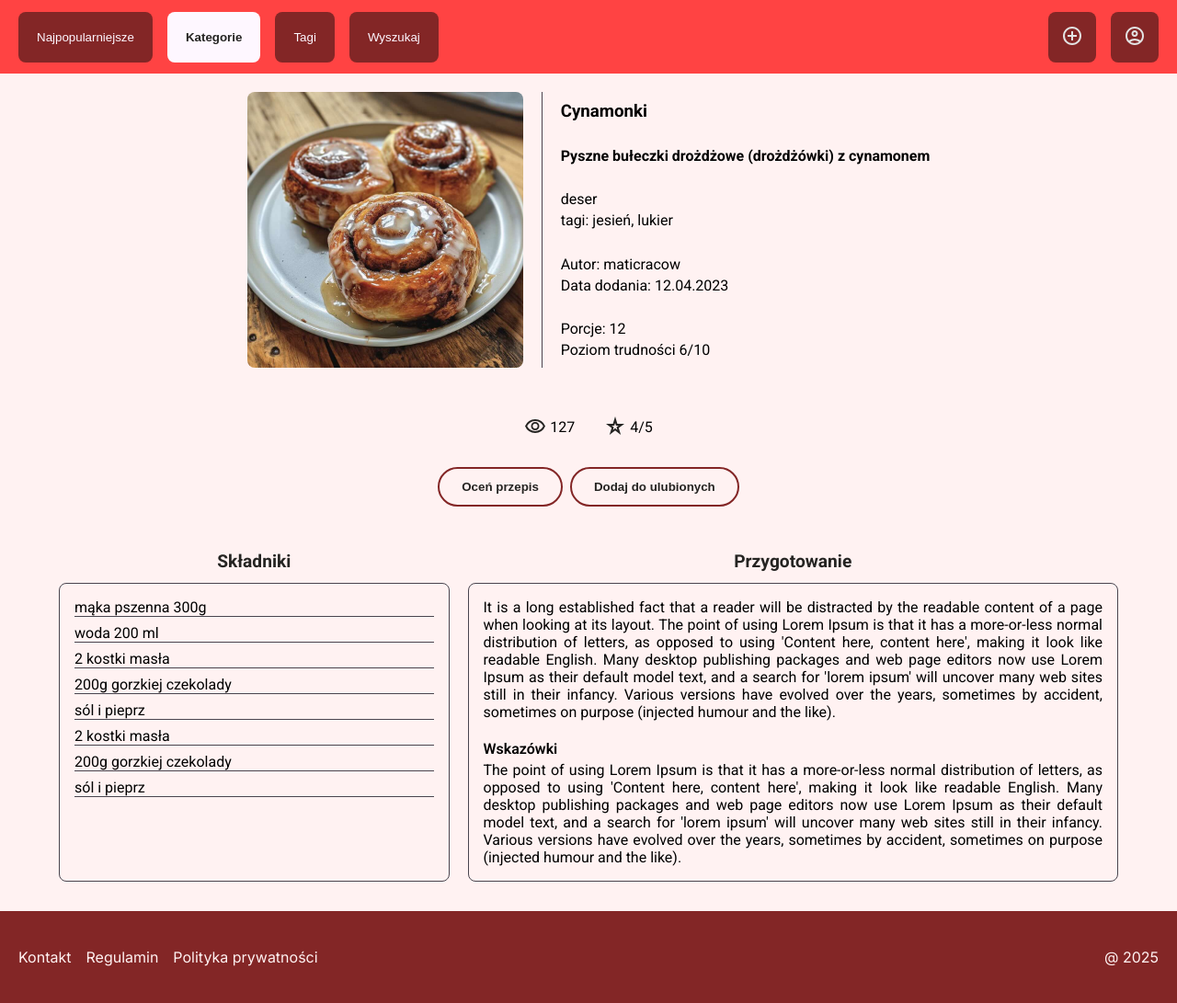
After one commit to jakubjachxwicz/food-diy, a PHP site: page /public/views/recipe.html in a window 1280 px wide. The commit adds this page. Shown: the whole page at 92% size. Run offline with PHP 8.4, Linux system fonts and the light colour scheme.

Commit message:
recipe ui done

```diff
--- a/Routing.php
+++ b/Routing.php
@@ -16,6 +16,10 @@ class Routing
         'recipes' => [
             'controller' => 'SecurityController',
             'action' => 'recipes'
+        ],
+        'recipe' => [
+            'controller' => 'SecurityController',
+            'action' => 'recipe'
         ]
     ];
 
@@ -26,6 +30,7 @@ class Routing
             case 'login':
             case 'register':
             case 'recipes':
+            case 'recipe':
                 $controller = self::$routes[$path]['controller'];
                 $action = self::$routes[$path]['action'];
 
--- /dev/null
+++ b/public/styles/recipe.css
@@ -0,0 +1,156 @@
+.main-recipe-card {
+    display: flex;
+    flex-direction: row;
+    gap: 20px;
+    margin: 20px 0;
+}
+
+.main-recipe-card > img {
+    width: 300px;
+    height: 300px;
+    object-fit: cover;
+    border-radius: 8px;
+}
+
+.recipe-info {
+    display: flex;
+    flex-direction: column;
+    gap: 8px;
+    justify-content: space-around;
+}
+
+.recipe-info-section {
+    display: flex;
+    flex-direction: column;
+    gap: 4px;
+}
+
+.recipe-info h4, .recipe-info h3 {
+    margin: 0;
+}
+
+.divider {
+    width: 1px;
+    background-color: var(--dark-gray-border);
+}
+
+.recipe-stats {
+    display: flex;
+    flex-direction: row;
+    gap: 32px;
+    margin: 32px 0;
+}
+
+.recipe-stats svg {
+    fill: var(--dark-bg-color);
+}
+
+.recipe-stats > div {
+    display: flex;
+    flex-direction: row;
+    align-items: center;
+    gap: 4px;
+}
+
+.buttons {
+    display: flex;
+    flex-direction: row;
+    gap: 8px;
+    margin-bottom: 16px;
+}
+
+.buttons button {
+    background: none;
+    color: var(--dark-bg-color);
+    border: 2px solid var(--dark-red);
+    font-weight: bold;
+    outline: none;
+    padding: 12px 24px;
+    border-radius: 24px;
+    cursor: pointer;
+}
+
+.content-section {
+    display: grid;
+    grid-template-columns: 3fr 5fr;
+    gap: 20px;
+    margin: 32px 0;
+    width: 90%;
+}
+
+.content-group {
+    display: flex;
+    flex-direction: column;
+    gap: 12px;
+}
+
+.content-group h3 {
+    margin: 0;
+    text-align: center;
+    font-size: 1.2rem;
+    color: var(--dark-bg-color);
+}
+
+.content-group > div {
+    padding: 16px;
+    border-radius: 8px;
+    border: 1px solid var(--dark-gray-border);
+    flex: 1;
+    text-align: justify;
+}
+
+.content-group h4 {
+    font-weight: 600;
+    margin-bottom: 4px;
+}
+
+.ingredients-list {
+    display: flex;
+    flex-direction: column;
+    justify-content: start;
+    gap: 8px;
+}
+
+.ingredient-row {
+    display: flex;
+    flex-direction: column;
+    justify-content: space-between;
+}
+
+.ingredient-row > div {
+    background-color: var(--dark-gray-border);
+    height: 1px;
+}
+
+
+@media only screen and (max-width: 800px) {
+    .main-recipe-card {
+        flex-direction: column;
+        align-items: center;
+    }
+
+    .main-recipe-card > img {
+        width: 60%;
+        height: auto;
+    }
+
+    .recipe-info {
+        margin: 0 20px;
+    }
+
+    .divider {
+        display: none;
+    }
+
+    .content-section {
+        grid-template-columns: 1fr;
+        gap: 24px;
+    }
+}
+
+@media only screen and (max-width: 600px) {
+    .main-recipe-card > img {
+        width: 80%;
+        height: auto;
+    }
+}
--- /dev/null
+++ b/public/views/recipe.html
@@ -0,0 +1,141 @@
+<!DOCTYPE html>
+<html lang="pl">
+<head>
+    <meta charset="UTF-8">
+    <meta name="viewport" content="width=device-width, initial-scale=1.0">
+    <title>Przepis</title>
+    <link rel="stylesheet" type="text/css" href="public/styles/main.css">
+    <link rel="stylesheet" type="text/css" href="public/styles/header.css">
+    <link rel="stylesheet" type="text/css" href="public/styles/recipe.css">
+    <script src="public/scripts/header.js" defer></script>
+</head>
+<body>
+    <header>
+        <div class="left-header-side">
+            <button class="header-icon-button burger-menu-button">
+                <svg xmlns="http://www.w3.org/2000/svg" height="24px" viewBox="0 -960 960 960" width="24px" fill="#e3e3e3"><path d="M120-240v-80h720v80H120Zm0-200v-80h720v80H120Zm0-200v-80h720v80H120Z"/></svg>
+            </button>
+            <button class="header-text-button">Najpopularniejsze</button>
+            <button class="header-text-button selected-header-item">Kategorie</button>
+            <button class="header-text-button">Tagi</button>
+            <button class="header-text-button">Wyszukaj</button>
+        </div>
+
+        <div class="right-header-side">
+            <button class="header-icon-button">
+                <svg xmlns="http://www.w3.org/2000/svg" height="24px" viewBox="0 -960 960 960" width="24px" fill="#e3e3e3"><path d="M440-280h80v-160h160v-80H520v-160h-80v160H280v80h160v160Zm40 200q-83 0-156-31.5T197-197q-54-54-85.5-127T80-480q0-83 31.5-156T197-763q54-54 127-85.5T480-880q83 0 156 31.5T763-763q54 54 85.5 127T880-480q0 83-31.5 156T763-197q-54 54-127 85.5T480-80Zm0-80q134 0 227-93t93-227q0-134-93-227t-227-93q-134 0-227 93t-93 227q0 134 93 227t227 93Zm0-320Z"/></svg>
+            </button>
+            <button class="header-icon-button">
+                <svg xmlns="http://www.w3.org/2000/svg" height="24px" viewBox="0 -960 960 960" width="24px" fill="#e3e3e3"><path d="M234-276q51-39 114-61.5T480-360q69 0 132 22.5T726-276q35-41 54.5-93T800-480q0-133-93.5-226.5T480-800q-133 0-226.5 93.5T160-480q0 59 19.5 111t54.5 93Zm246-164q-59 0-99.5-40.5T340-580q0-59 40.5-99.5T480-720q59 0 99.5 40.5T620-580q0 59-40.5 99.5T480-440Zm0 360q-83 0-156-31.5T197-197q-54-54-85.5-127T80-480q0-83 31.5-156T197-763q54-54 127-85.5T480-880q83 0 156 31.5T763-763q54 54 85.5 127T880-480q0 83-31.5 156T763-197q-54 54-127 85.5T480-80Zm0-80q53 0 100-15.5t86-44.5q-39-29-86-44.5T480-280q-53 0-100 15.5T294-220q39 29 86 44.5T480-160Zm0-360q26 0 43-17t17-43q0-26-17-43t-43-17q-26 0-43 17t-17 43q0 26 17 43t43 17Zm0-60Zm0 360Z"/></svg>
+            </button>
+        </div>
+    </header>
+
+    <div class="nav-toggled-menu">
+        <div class="nav-menu-item">Najpopularniejsze</div>
+        <div class="nav-menu-item selected-nav-item">Kategorie</div>
+        <div class="nav-menu-item">Tagi</div>
+        <div class="nav-menu-item">Wyszukaj</div>
+    </div>
+
+    <div class="main-recipe-card">
+        <img src="public/static/cynamonki.jpeg" alt="Zdjęcie przepisu">
+
+        <div class="divider"></div>
+
+        <div class="recipe-info">
+            <h3>Cynamonki</h3>
+            <h4>Pyszne bułeczki drożdżowe (drożdżówki) z cynamonem</h4>
+
+            <div class="recipe-info-section">
+                <span>deser</span>
+                <span>tagi: jesień, lukier</span>
+            </div>
+            <div class="recipe-info-section">
+                <span>Autor: <a>maticracow</a></span>
+                <span>Data dodania: 12.04.2023</span>
+            </div>
+            <div class="recipe-info-section">
+                <span>Porcje: 12</span>
+                <span>Poziom trudności 6/10</span>
+            </div>
+        </div>
+    </div>
+
+    <div class="recipe-stats">
+        <div>
+            <svg xmlns="http://www.w3.org/2000/svg" height="24px" viewBox="0 -960 960 960" width="24px" fill="#e3e3e3"><path d="M480-320q75 0 127.5-52.5T660-500q0-75-52.5-127.5T480-680q-75 0-127.5 52.5T300-500q0 75 52.5 127.5T480-320Zm0-72q-45 0-76.5-31.5T372-500q0-45 31.5-76.5T480-608q45 0 76.5 31.5T588-500q0 45-31.5 76.5T480-392Zm0 192q-146 0-266-81.5T40-500q54-137 174-218.5T480-800q146 0 266 81.5T920-500q-54 137-174 218.5T480-200Zm0-300Zm0 220q113 0 207.5-59.5T832-500q-50-101-144.5-160.5T480-720q-113 0-207.5 59.5T128-500q50 101 144.5 160.5T480-280Z"/></svg>
+            <span>127</span>
+        </div>
+        <div>
+            <svg xmlns="http://www.w3.org/2000/svg" height="24px" viewBox="0 -960 960 960" width="24px" fill="#e3e3e3"><path d="m384-334 96-74 96 74-36-122 90-64H518l-38-124-38 124H330l90 64-36 122ZM233-120l93-304L80-600h304l96-320 96 320h304L634-424l93 304-247-188-247 188Zm247-369Z"/></svg>
+            <span>4/5</span>
+        </div>
+    </div>
+
+    <div class="buttons">
+        <button>Oceń przepis</button>
+        <button>Dodaj do ulubionych</button>
+    </div>
+
+    <div class="content-section">
+        <div class="content-group">
+            <h3>Składniki</h3>
+            <div class="ingredients-list">
+                <div class="ingredient-row">
+                    <span>mąka pszenna 300g</span>
+                    <div></div>
+                </div>
+                <div class="ingredient-row">
+                    <span>woda 200 ml</span>
+                    <div></div>
+                </div>
+                <div class="ingredient-row">
+                    <span>2 kostki masła</span>
+                    <div></div>
+                </div>
+                <div class="ingredient-row">
+                    <span>200g gorzkiej czekolady</span>
+                    <div></div>
+                </div>
+                <div class="ingredient-row">
+                    <span>sól i pieprz</span>
+                    <div></div>
+                </div>
+                <div class="ingredient-row">
+                    <span>2 kostki masła</span>
+                    <div></div>
+                </div>
+                <div class="ingredient-row">
+                    <span>200g gorzkiej czekolady</span>
+                    <div></div>
+                </div>
+                <div class="ingredient-row">
+                    <span>sól i pieprz</span>
+                    <div></div>
+                </div>
+            </div>
+        </div>
+
+        <div class="content-group">
+            <h3>Przygotowanie</h3>
+            <div>
+                <div>
+                    It is a long established fact that a reader will be distracted by the readable content of a page when looking at its layout. The point of using Lorem Ipsum is that it has a more-or-less normal distribution of letters, as opposed to using 'Content here, content here', making it look like readable English. Many desktop publishing packages and web page editors now use Lorem Ipsum as their default model text, and a search for 'lorem ipsum' will uncover many web sites still in their infancy. Various versions have evolved over the years, sometimes by accident, sometimes on purpose (injected humour and the like).
+                </div>
+                <div>
+                    <h4>Wskazówki</h4>
+                    <div>
+                        The point of using Lorem Ipsum is that it has a more-or-less normal distribution of letters, as opposed to using 'Content here, content here', making it look like readable English. Many desktop publishing packages and web page editors now use Lorem Ipsum as their default model text, and a search for 'lorem ipsum' will uncover many web sites still in their infancy. Various versions have evolved over the years, sometimes by accident, sometimes on purpose (injected humour and the like).
+                    </div>
+                </div>
+            </div>
+        </div>
+    </div>
+
+    <footer>
+        <div><a>Kontakt</a><a>Regulamin</a><a>Polityka prywatności</a></div>
+        <span>@ 2025</span>
+    </footer>
+</body>
+</html>
--- a/src/controllers/SecurityController.php
+++ b/src/controllers/SecurityController.php
@@ -21,4 +21,10 @@ class SecurityController extends AppController
     {
         return $this->render('recipe-list');
     }
+
+    // probably temporary solution for displaying recipe view
+    public function recipe()
+    {
+        return $this->render('recipe');
+    }
 }
```
